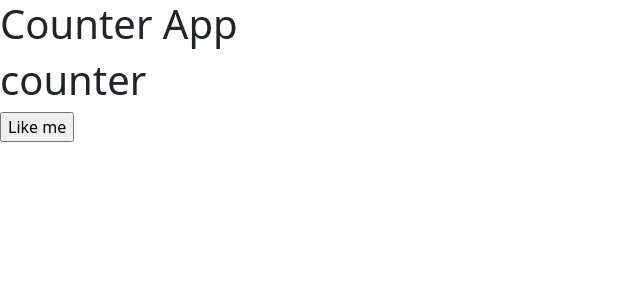
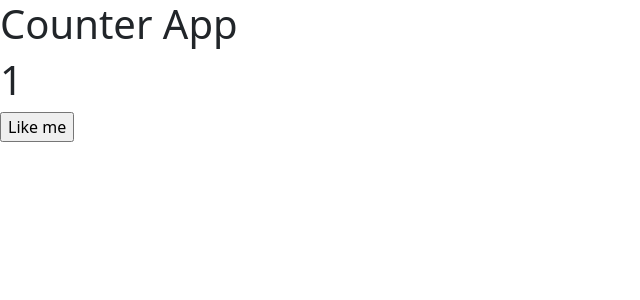
Before and after one commit to tejaswakchaure/third-react-app, a React (Create React App) app: page / in a window 1280 px wide. Shown: the top 300 px of the page, without its empty margins (0-640 px from the left). Built offline with nearby package versions, Linux system fonts and the light colour scheme.

Commit message:
count increses succesfully

```diff
--- a/src/App.js
+++ b/src/App.js
@@ -1,6 +1,8 @@
-
 
 //user define tag
+
+import { useState } from "react";
+<script src="https://kit.fontawesome.com/94699f4084.js" crossorigin="anonymous"></script>
 
 function App() {
   return (
@@ -14,17 +16,21 @@ function App() {
 
 function CounterApp(){
 // data variable :: stateless/statefull
-let counter = 1;// stateless data
+//let counter = 1;// stateless data
+
+let[counter,setCounter] = useState(1);
 
   // member function
   let likeMeAction = () => {
     counter = counter +1;
     console.log("I m button click",counter);
+    setCounter(counter);
   }
   return(
     <>
-    <h1>counter</h1>
-    <input type="button" value="Like me" onClick={likeMeAction}/>
+    <h1>{counter}</h1>
+
+    <input  type="button" value="Like me" onClick={likeMeAction}/>
     </>
   );
 }
```
